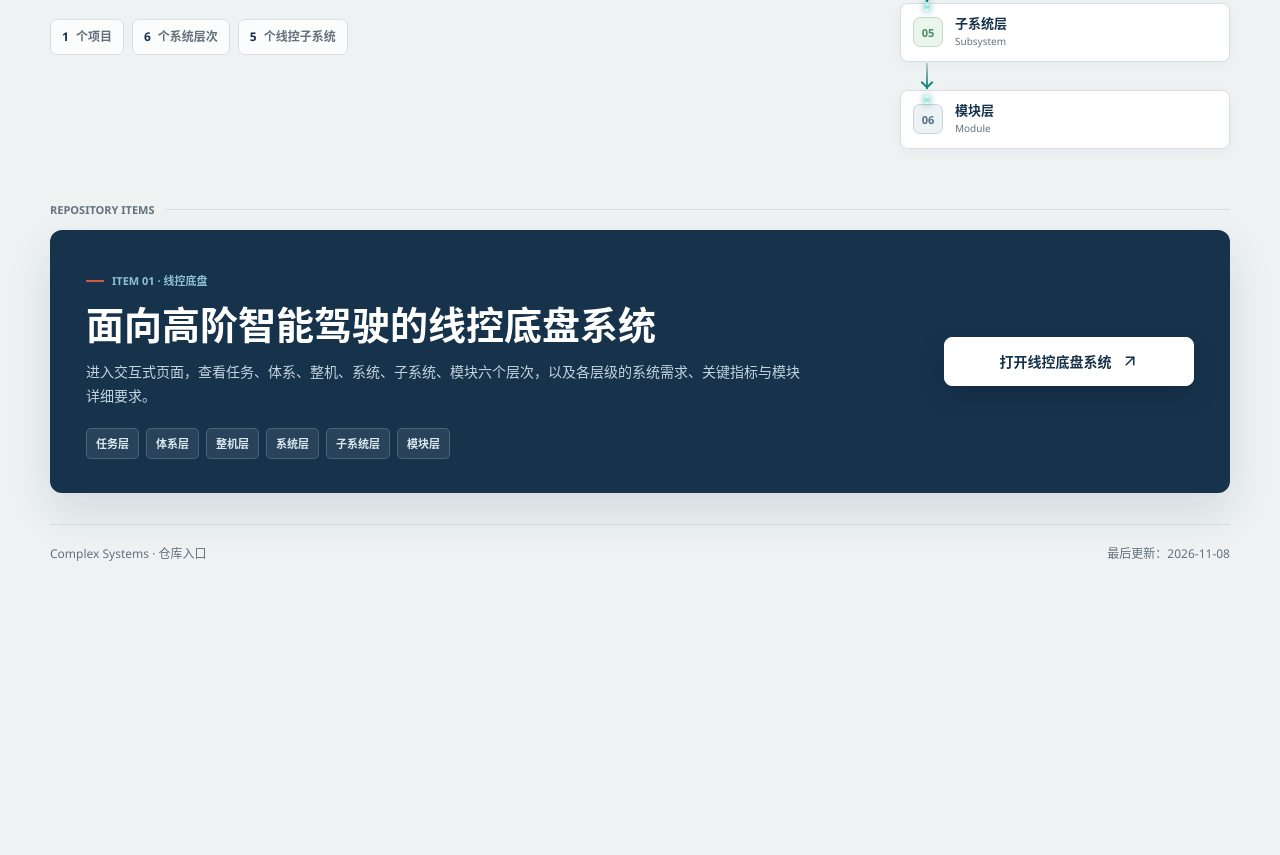
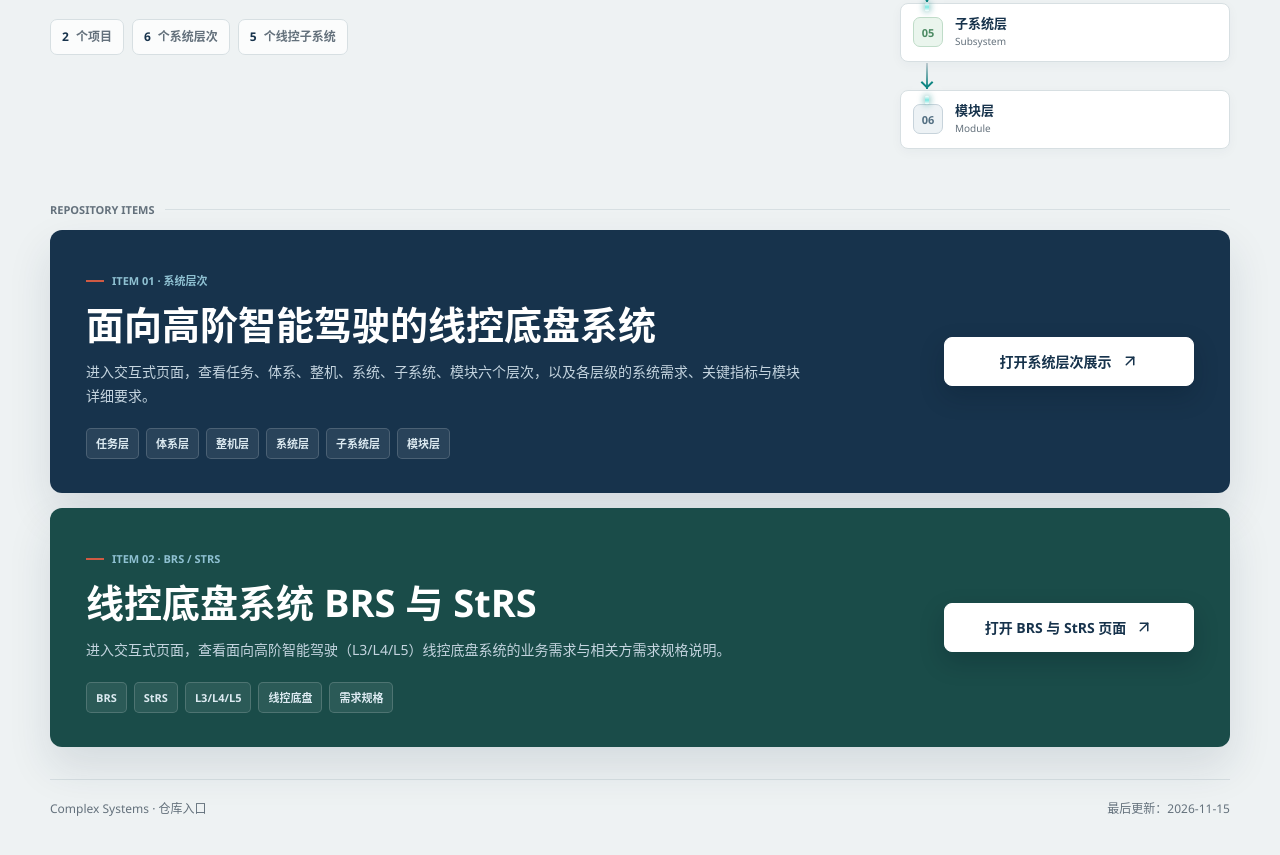
Before and after one commit to gm-hly/complex-systems-engineering-2026, a plain HTML site: page index.html in a window 1280 px wide. Shown: the part 499-1354 px from the top of the page. Before the commit the page ends 1117 px from the top, so only its background shows below. Drawn offline with Linux system fonts and the light colour scheme.

Commit message:
Add files via upload

```diff
--- a/index.html
+++ b/index.html
@@ -408,6 +408,14 @@
       will-change: transform;
     }
 
+    .project-panel--teal {
+      background: #1a4c49;
+    }
+
+    .project-panel + .project-panel {
+      margin-top: 16px;
+    }
+
     .project-panel:hover {
       transform: translateY(-9px);
       box-shadow: 0 30px 60px rgba(24, 52, 72, 0.22);
@@ -601,11 +609,11 @@
 
     <section class="hero" aria-labelledby="page-title">
       <div class="hero-copy">
-        <div class="eyebrow">Engineering Repository · 2026.11.08</div>
+        <div class="eyebrow">Engineering Repository · 2026.11.15</div>
         <h1 id="page-title">complex-systems-engineering-2026</h1>
         <p>用于整理复杂系统工程、智能汽车线控底盘、系统层次与需求等内容的仓库入口。</p>
         <div class="stats" aria-label="仓库内容概览">
-          <span class="stat"><strong>1</strong> 个项目</span>
+          <span class="stat"><strong>2</strong> 个项目</span>
           <span class="stat"><strong>6</strong> 个系统层次</span>
           <span class="stat"><strong>5</strong> 个线控子系统</span>
         </div>
@@ -672,12 +680,12 @@
       </div>
     </section>
 
-    <section class="project-section" aria-labelledby="project-title">
+    <section class="project-section" aria-label="仓库项目">
       <div class="section-kicker">Repository Items</div>
       <article class="project-panel">
         <div class="project-content">
-          <div class="project-index">Item 01 · 线控底盘</div>
-          <h2 id="project-title">面向高阶智能驾驶的线控底盘系统</h2>
+          <div class="project-index">Item 01 · 系统层次</div>
+          <h2>面向高阶智能驾驶的线控底盘系统</h2>
           <p>进入交互式页面，查看任务、体系、整机、系统、子系统、模块六个层次，以及各层级的系统需求、关键指标与模块详细要求。</p>
           <div class="project-tags" aria-label="内容标签">
             <span class="project-tag">任务层</span>
@@ -689,7 +697,29 @@
           </div>
         </div>
         <a class="project-action" href="./11.6/系统层次展示.html" target="_blank" rel="noopener">
-          打开线控底盘系统
+          打开系统层次展示
+          <svg viewBox="0 0 24 24" fill="none" stroke="currentColor" stroke-width="2" stroke-linecap="round" stroke-linejoin="round" aria-hidden="true">
+            <path d="M7 17 17 7"></path>
+            <path d="M7 7h10v10"></path>
+          </svg>
+        </a>
+      </article>
+
+      <article class="project-panel project-panel--teal">
+        <div class="project-content">
+          <div class="project-index">Item 02 · BRS / StRS</div>
+          <h2>线控底盘系统 BRS 与 StRS</h2>
+          <p>进入交互式页面，查看面向高阶智能驾驶（L3/L4/L5）线控底盘系统的业务需求与相关方需求规格说明。</p>
+          <div class="project-tags" aria-label="内容标签">
+            <span class="project-tag">BRS</span>
+            <span class="project-tag">StRS</span>
+            <span class="project-tag">L3/L4/L5</span>
+            <span class="project-tag">线控底盘</span>
+            <span class="project-tag">需求规格</span>
+          </div>
+        </div>
+        <a class="project-action" href="./11.13/线控底盘BRS与StRS.html" target="_blank" rel="noopener">
+          打开 BRS 与 StRS 页面
           <svg viewBox="0 0 24 24" fill="none" stroke="currentColor" stroke-width="2" stroke-linecap="round" stroke-linejoin="round" aria-hidden="true">
             <path d="M7 17 17 7"></path>
             <path d="M7 7h10v10"></path>
@@ -700,7 +730,7 @@
 
     <footer class="footer">
       <span>Complex Systems · 仓库入口</span>
-      <span>最后更新：2026-11-08</span>
+      <span>最后更新：2026-11-15</span>
     </footer>
   </main>
 </body>
```
